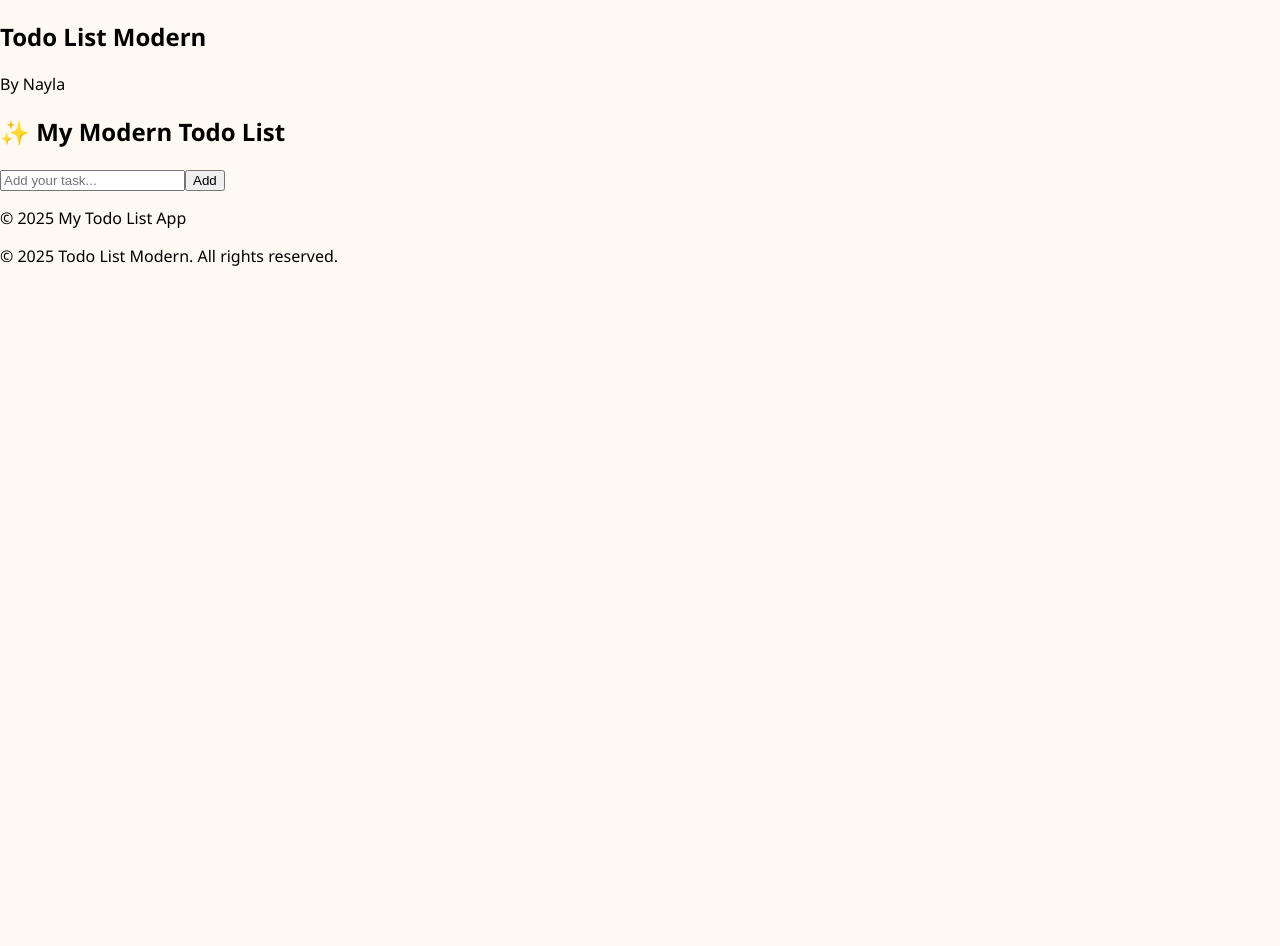
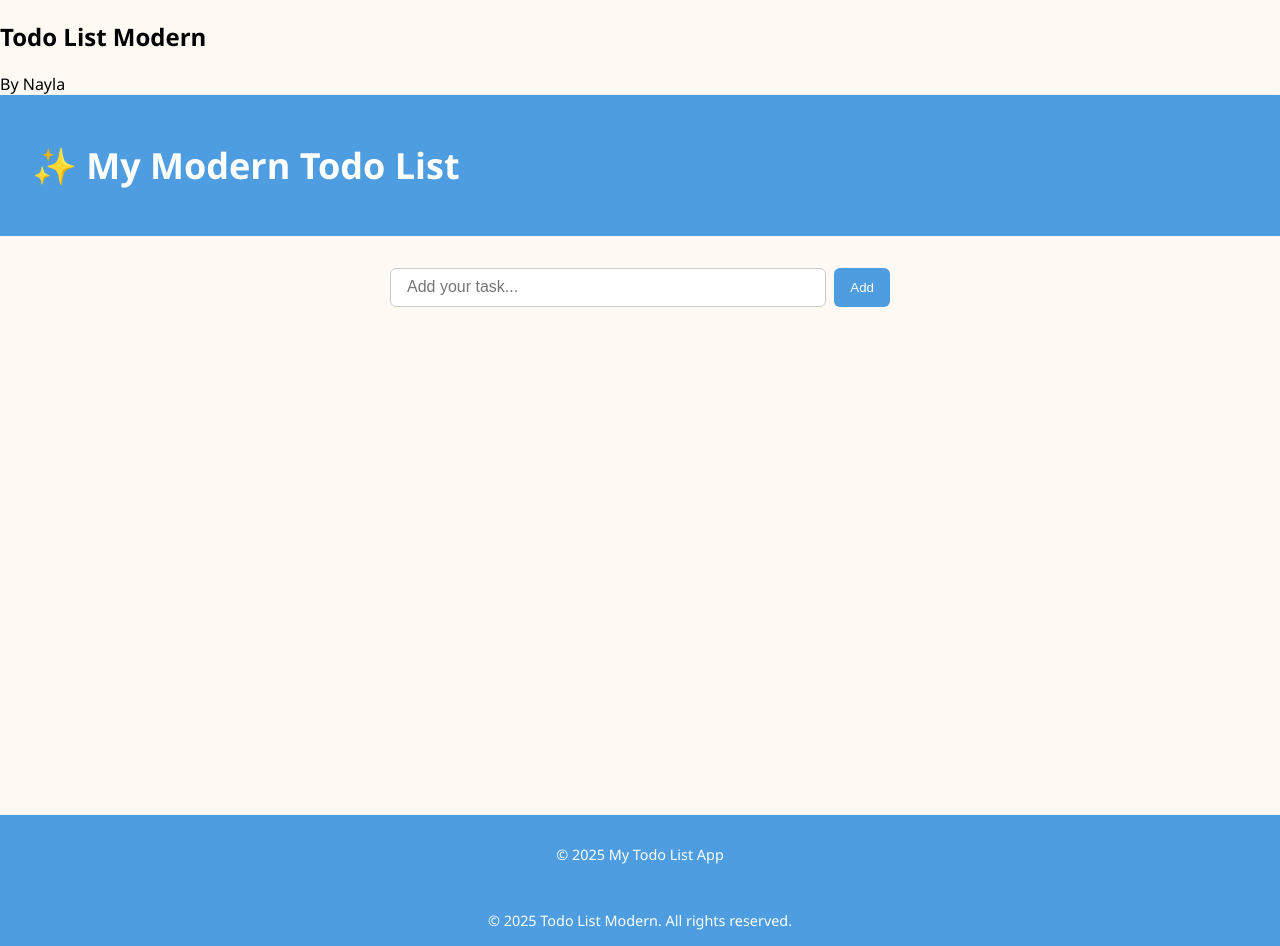
Before and after one commit to naellaz/todo-crud, a Next.js app: page / in a window 1280 px wide. Both pictures are taken after a click on the button "Start Todo". Before the commit the page ends 800 px from the top, so only its background shows below. Built offline with nearby package versions, Linux system fonts and the light colour scheme.

Commit message:
fix: install @tailwindcss/postcss

```diff
--- a/app/globals.css
+++ b/app/globals.css
@@ -1,9 +1,11 @@
+/* Reset & Font */
 body {
   margin: 0;
   font-family: "Segoe UI", sans-serif;
   background-color: #FEF9F2;
 }
 
+/* Landing Page */
 .landing-container {
   display: flex;
   flex-direction: column;
@@ -11,13 +13,14 @@ body {
   align-items: center;
   height: 100vh;
   text-align: center;
-  background-color: #C9E9D2;
-  gap: 1rem;
+  background: linear-gradient(135deg, #C9E9D2, #FDE2E2);
+  gap: 1.5rem;
 }
 
 .landing-container h1 {
-  font-size: 2.5rem;
-  color: #789DBC;
+  font-size: 3rem;
+  color: #456789;
+  font-weight: 700;
 }
 
 .landing-container p {
@@ -26,16 +29,142 @@ body {
 }
 
 .landing-container button {
-  padding: 0.6rem 1.2rem;
-  font-size: 1rem;
+  padding: 0.7rem 1.5rem;
+  font-size: 1.1rem;
   border: none;
-  border-radius: 5px;
-  background-color: #FFE3E3;
+  border-radius: 8px;
+  background-color: #FF7F7F;
+  color: white;
   cursor: pointer;
+  transition: all 0.3s ease;
 }
 
 .landing-container button:hover {
-  background-color: #FFBABA;
+  background-color: #FF4C4C;
+  transform: scale(1.05);
 }
 
-/* Todo App styles tetap sama seperti sebelumnya */
+/* Todo App Container */
+.container {
+  display: flex;
+  flex-direction: column;
+  min-height: 100vh;
+}
+
+/* Navbar */
+.navbar {
+  background-color: #4D9DE0;
+  color: white;
+  padding: 1rem 2rem;
+  font-size: 1.5rem;
+  font-weight: 600;
+  box-shadow: 0 4px 6px rgba(0,0,0,0.1);
+}
+
+/* Main Area */
+main {
+  flex: 1;
+  padding: 2rem;
+  display: flex;
+  flex-direction: column;
+  align-items: center;
+  background-color: #FEF9F2;
+}
+
+/* Input Area */
+.input-area {
+  display: flex;
+  gap: 0.5rem;
+  margin-bottom: 1.5rem;
+  width: 100%;
+  max-width: 500px;
+}
+
+.input-area input {
+  flex: 1;
+  padding: 0.6rem 1rem;
+  border-radius: 6px;
+  border: 1px solid #ccc;
+  font-size: 1rem;
+}
+
+.input-area input:focus {
+  outline: none;
+  border-color: #4D9DE0;
+  box-shadow: 0 0 5px rgba(77,157,224,0.5);
+}
+
+.input-area button {
+  padding: 0.6rem 1rem;
+  border: none;
+  border-radius: 6px;
+  background-color: #4D9DE0;
+  color: white;
+  cursor: pointer;
+  transition: 0.3s;
+}
+
+.input-area button:hover {
+  background-color: #357ABD;
+}
+
+/* Todo List */
+.todo-list {
+  list-style: none;
+  padding: 0;
+  width: 100%;
+  max-width: 500px;
+}
+
+.todo-list li {
+  display: flex;
+  justify-content: space-between;
+  align-items: center;
+  padding: 0.8rem 1rem;
+  margin-bottom: 0.5rem;
+  background-color: white;
+  border-radius: 6px;
+  box-shadow: 0 2px 4px rgba(0,0,0,0.05);
+}
+
+.todo-list li.done span {
+  text-decoration: line-through;
+  color: gray;
+}
+
+.actions button {
+  margin-left: 0.5rem;
+  padding: 0.3rem 0.6rem;
+  border: none;
+  border-radius: 4px;
+  cursor: pointer;
+  font-size: 0.9rem;
+  transition: 0.2s;
+}
+
+.actions button:first-child {
+  background-color: #6FCF97;
+  color: white;
+}
+
+.actions button:first-child:hover {
+  background-color: #4AA870;
+}
+
+.actions button:last-child {
+  background-color: #EB5757;
+  color: white;
+}
+
+.actions button:last-child:hover {
+  background-color: #C0392B;
+}
+
+/* Footer */
+footer {
+  text-align: center;
+  padding: 1rem 0;
+  background-color: #4D9DE0;
+  color: white;
+  font-size: 0.9rem;
+}
```
